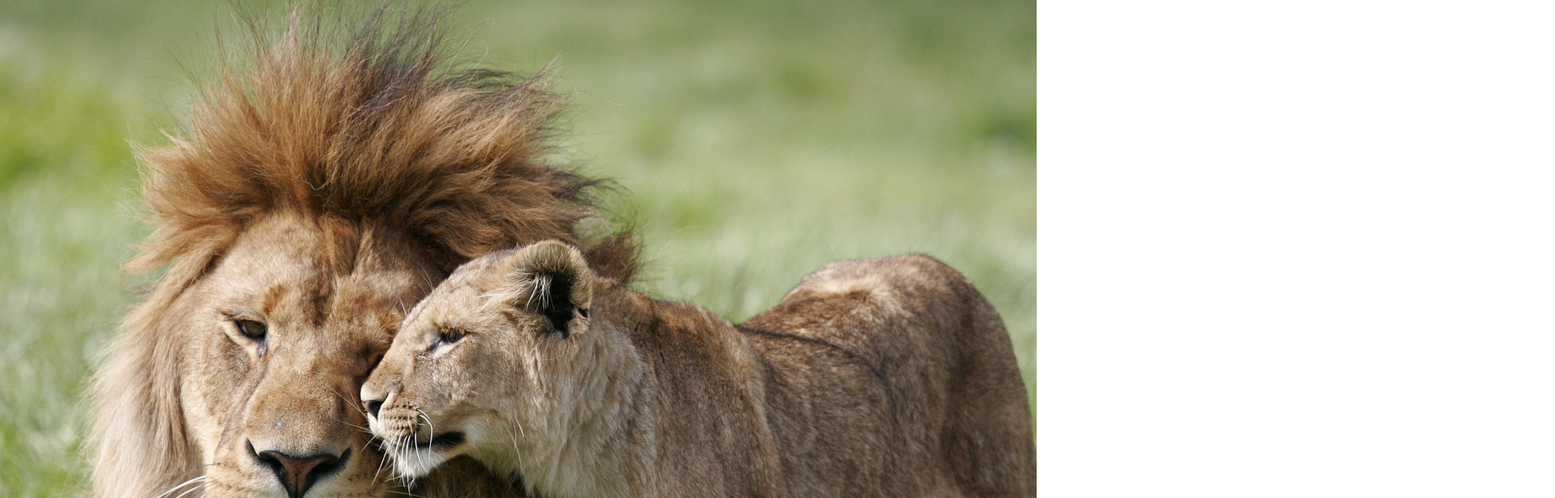
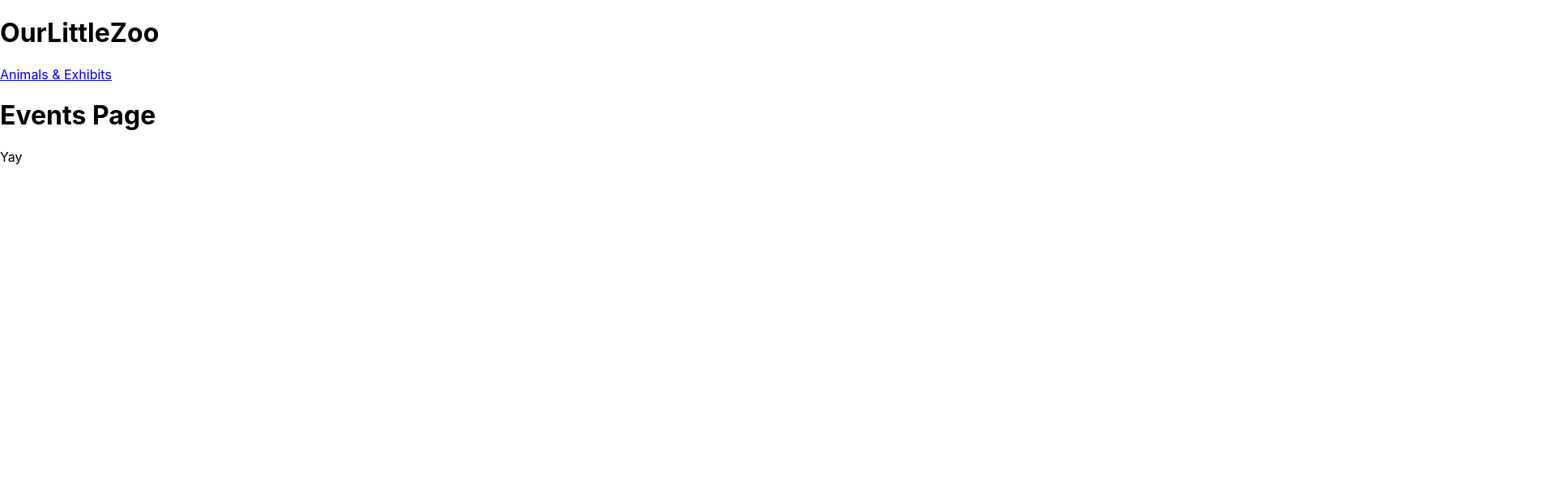
Before and after one commit to JLeeVance/OurLittleZoo, a React (Create React App) app in the folder ourlittlezoo/: page /events in a window 1280 px wide. Shown: the top 616 px of the page at 81% size, 1920 px wide, since content can reach past the window. Built offline with nearby package versions, Linux system fonts and the light colour scheme; data requests are answered from the project's data file.

Commit message:
Parent Level Structure/routing

```diff
--- a/ourlittlezoo/package.json
+++ b/ourlittlezoo/package.json
@@ -8,6 +8,7 @@
     "@testing-library/user-event": "^13.5.0",
     "react": "^18.2.0",
     "react-dom": "^18.2.0",
+    "react-router-dom": "^6.21.3",
     "react-scripts": "5.0.1",
     "web-vitals": "^2.1.4"
   },
--- a/ourlittlezoo/src/App.js
+++ b/ourlittlezoo/src/App.js
@@ -1,5 +1,15 @@
-import { useState , useEffect } from "react"
+import { useState , useEffect } from "react";
 import './App.css';
+
+import Header from "./Components/Header";
+import Home from "./Components/Home";
+import Animal from "./Components/Animal";
+import Events from "./Components/Events";
+import About from "./Components/About";
+import Map from "./Components/Map"
+
+
+import { Routes, Route } from "react-router-dom";
 
 function App() {
 
@@ -10,12 +20,22 @@ function App() {
   .then(r => r.json())
   .then(setAnimals)} , [] )
 
-  const animalsToTest = animals.map((animalObj) => <img src={animalObj.animalUrl}  />)
+  // const animalsToTest = animals.map((animalObj) => <img src={animalObj.animalUrl}  />)
 
   return (
-    <div>
-      {animalsToTest}
-    </div>
+      <div>
+      <Header   />
+      <Routes>
+          <Route path="/"  element={<Home     />} />
+          <Route path="animals" element={<Animal   />}  />
+          <Route path="events"  element={<Events    />}   />
+          <Route path="about"   element={<About     />}   />
+          <Route path="map"     element={<Map       />}   />
+      </Routes>
+      </div>
+
+
+
   );
 }
 
--- /dev/null
+++ b/ourlittlezoo/src/Components/About.jsx
@@ -0,0 +1,11 @@
+
+
+function About(){
+
+
+    return(
+        <h1>About Page</h1>
+    )
+}
+
+export default About;
--- /dev/null
+++ b/ourlittlezoo/src/Components/Animal.jsx
@@ -0,0 +1,11 @@
+
+
+function Animal(){
+
+
+    return (
+        <h1>Animal Parent Comp</h1>
+    )
+}
+
+export default Animal;
--- /dev/null
+++ b/ourlittlezoo/src/Components/Events.jsx
@@ -0,0 +1,13 @@
+
+function Events(){
+
+
+    return (
+        <>
+            <h1>Events Page</h1>
+            <p>Yay</p>
+        </>
+    )
+}
+
+export default Events;
--- /dev/null
+++ b/ourlittlezoo/src/Components/Header.jsx
@@ -0,0 +1,17 @@
+import NavLinks from "./NavLinks";
+
+function Header(){
+
+
+
+    return(
+        <div>
+            <h1>OurLittleZoo</h1>
+            <NavLinks   />
+        </div>
+
+
+    )
+}
+
+export default Header;
--- /dev/null
+++ b/ourlittlezoo/src/Components/Home.jsx
@@ -0,0 +1,10 @@
+
+function Home(){
+
+
+    return (
+        <p>Home Page!</p>
+    )
+
+}
+export default Home;
--- /dev/null
+++ b/ourlittlezoo/src/Components/Map.jsx
@@ -0,0 +1,11 @@
+
+
+function Map(){
+
+
+    return (
+        <h1>I'm the map!</h1>
+    )
+}
+
+export default Map;
--- /dev/null
+++ b/ourlittlezoo/src/Components/NavLinks.jsx
@@ -0,0 +1,13 @@
+import { Link , NavLink } from "react-router-dom";
+
+function NavLinks(){
+
+
+    return(
+        <NavLink to="/animals">Animals & Exhibits</NavLink>
+
+    )
+
+}
+
+export default NavLinks;
--- a/ourlittlezoo/src/index.js
+++ b/ourlittlezoo/src/index.js
@@ -3,12 +3,16 @@ import ReactDOM from 'react-dom/client';
 import './index.css';
 import App from './App';
 import reportWebVitals from './reportWebVitals';
+import { BrowserRouter as Router } from "react-router-dom";
 
 
 const root = ReactDOM.createRoot(document.getElementById('root'));
 root.render(
   <React.StrictMode>
-    <App />
+    <Router>
+      <App />
+    </Router>
+
   </React.StrictMode>
 );
 
```
Also changed, not shown: 1 other file (tests, documents, lock files or other folders).
